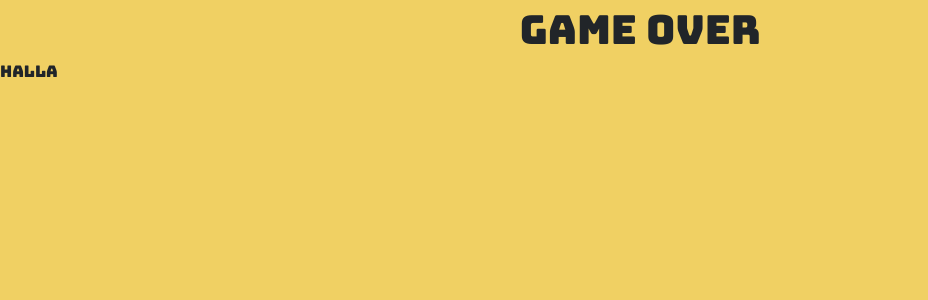
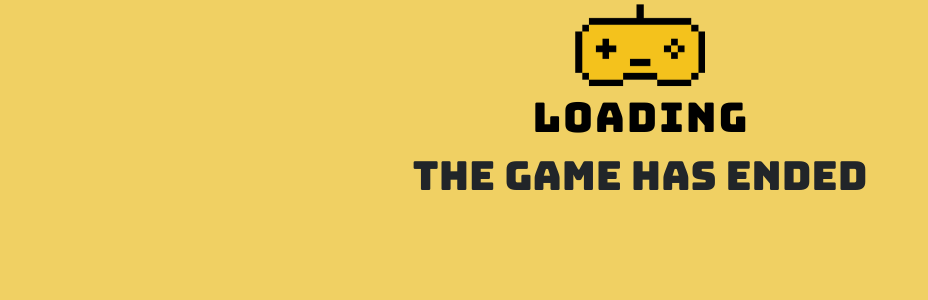
Before and after one commit to jegerfreddy/SmidigProsjekt, a React (Vite) app in the folder Frontend/user/: page /EndGame in a window 1280 px wide. Shown: the top 300 px of the page, without its empty margins (0-928 px from the left). Built offline with nearby package versions, Linux system fonts and the light colour scheme.

Commit message:
Update EndGamePage.tsx
Endringer på EndGamePage

```diff
--- a/Frontend/user/src/Pages/WaitingPages/EndGamePage.tsx
+++ b/Frontend/user/src/Pages/WaitingPages/EndGamePage.tsx
@@ -3,11 +3,11 @@ import React, { useState, useEffect } from "react";
 const EndGamePage: React.FC = () => {
    return(
     <main className="min-vh-100 bgColor">
-        <div className="text-center fs-1">
-            Game Over
+        <div className="text-center">
+            <img src="/images/LoadingLogo.png" alt="Loading" className="" />
         </div>
-        <div>
-            Halla
+        <div className="text-center fs-1 z-index-3">
+            THE GAME HAS ENDED
         </div>
     </main>
    )
```
